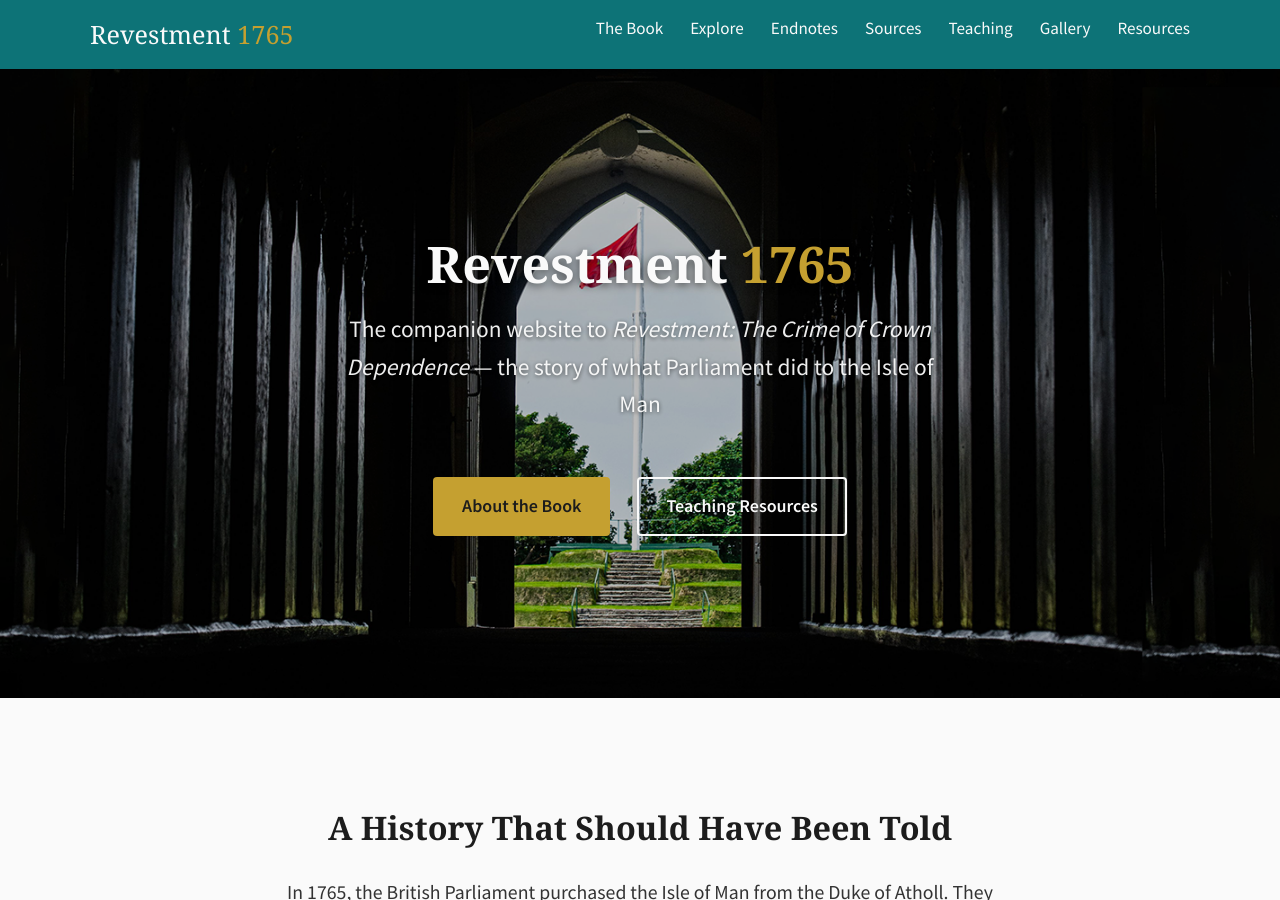
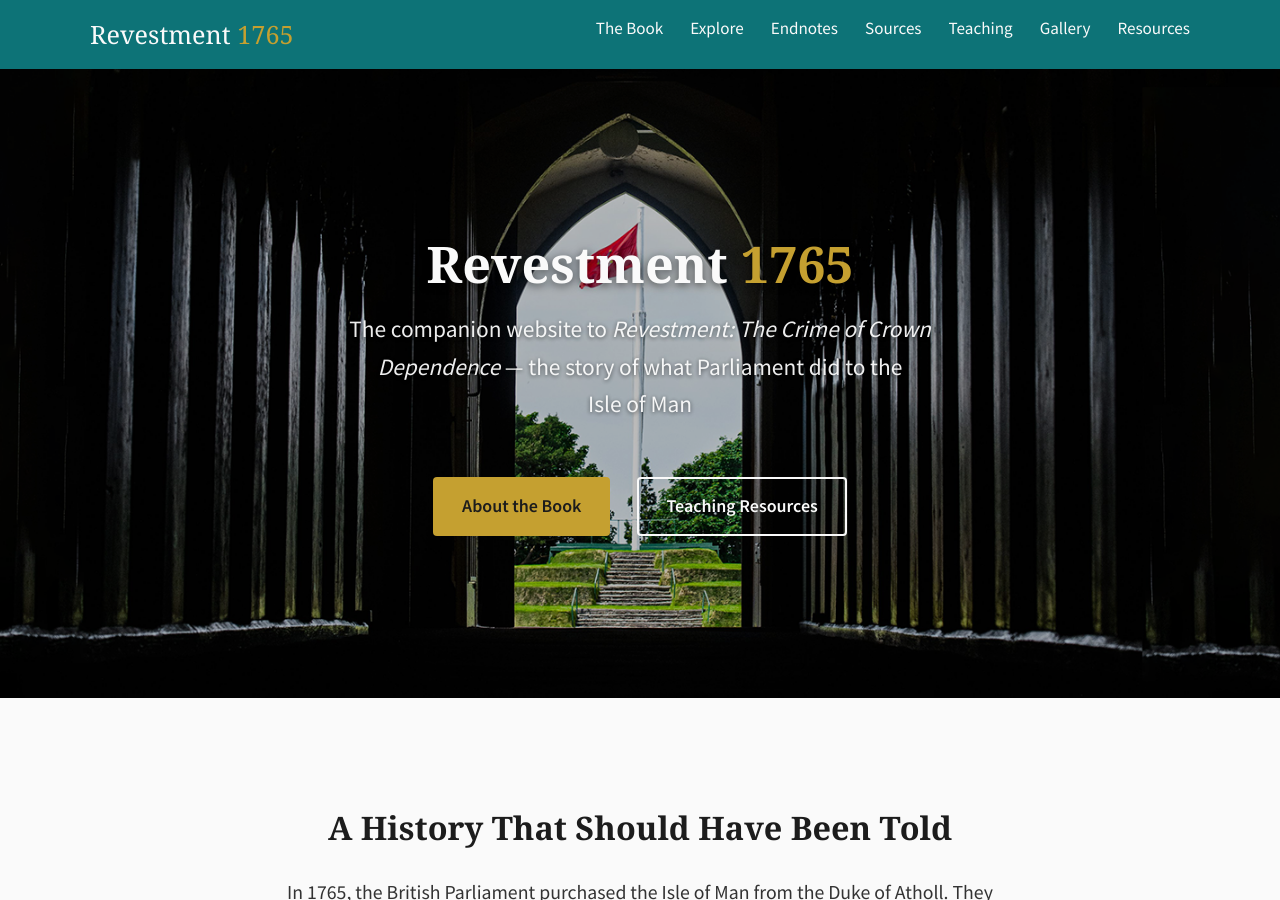
Before and after one commit to SteveBabb10M/revestment, a Jekyll site: the page built from index.html, in a window 1280 px wide and 900 px high. Built offline with Jekyll 4.4.1, drawn with Linux system fonts in a browser that asks for light colours.

Commit message:
Update index.html

```diff
--- a/index.html
+++ b/index.html
@@ -7,7 +7,7 @@ section: home
 <div class="home-hero">
   <h1>Revestment <span>1765</span></h1>
   <p class="hero-subtitle">
-    The companion website to <em>Revestment: The Crime of Crown Dependence</em> — the story of what Parliament did to the Isle of Man
+    The companion website to <em>Revestment: The Crime of Crown Dependence</em> — the story of what Parliament did to the <span style="white-space: nowrap;">Isle of Man</span>
   </p>
   <div class="hero-buttons">
     <a href="{{ '/about/the-book/' | relative_url }}" class="btn btn-primary">About the Book</a>
```
